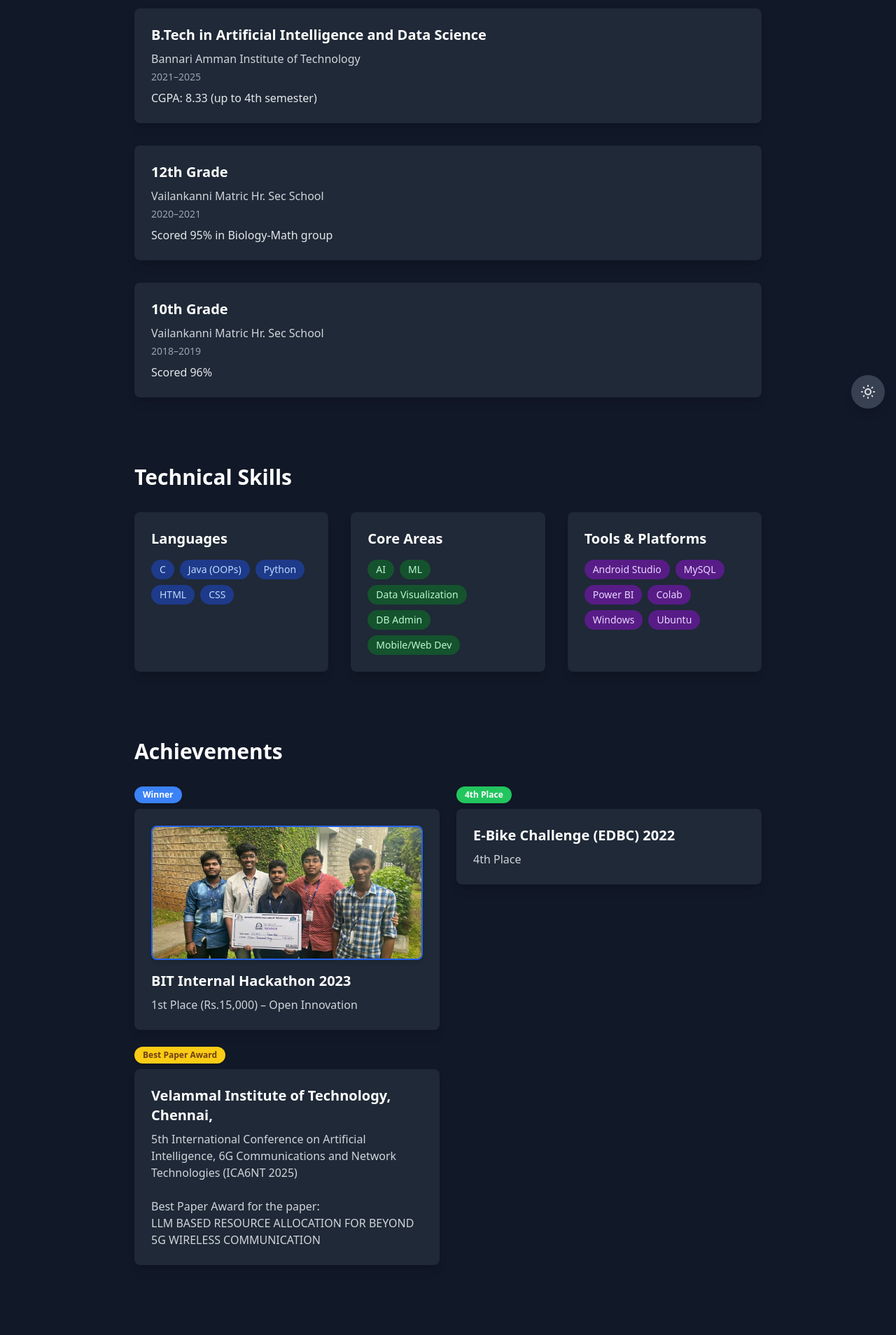
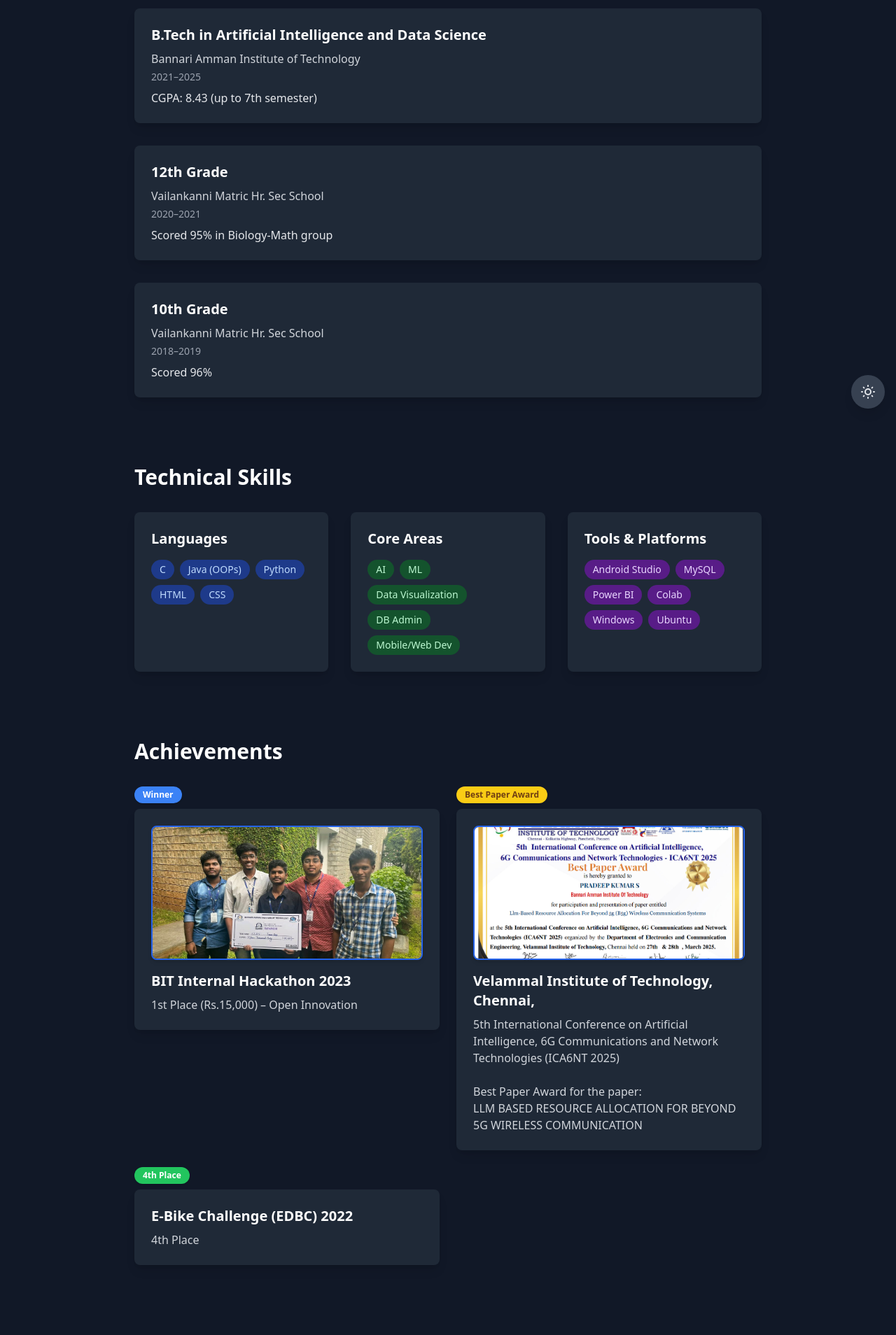
Before and after one commit to sujithk-kl/Portfolio, a React (Vite) app: page /about in a window 1280 px wide. Shown: the part 200-2108 px from the top of the page at 70% size. Built offline with nearby package versions, Linux system fonts and the light colour scheme.

Commit message:
project data update

```diff
--- a/src/components/pages/About.jsx
+++ b/src/components/pages/About.jsx
@@ -1,4 +1,5 @@
 import bitHackWinImg from '../../assets/bit-hack-win.jpeg';
+import bestPaperImg from '../../assets/best-paper.png';
 import EducationSection from '../about/EducationSection';
 import SkillsSection from '../about/SkillsSection';
 import AchievementsSection from '../about/AchievementsSection';
@@ -11,7 +12,7 @@ const About = () => {
       degree: 'B.Tech in Artificial Intelligence and Data Science',
       institution: 'Bannari Amman Institute of Technology',
       period: '2021–2025',
-      details: 'CGPA: 8.33 (up to 4th semester)',
+      details: 'CGPA: 8.43 (up to 7th semester)',
     },
     {
       degree: '12th Grade',
@@ -40,6 +41,14 @@ const About = () => {
       image: bitHackWinImg,
     },
     {
+      title: 'Velammal Institute of Technology, Chennai,',
+      description: `5th International Conference on Artificial Intelligence, 6G Communications and Network Technologies (ICA6NT 2025)
+
+Best Paper Award for the paper:
+LLM BASED RESOURCE ALLOCATION FOR BEYOND 5G WIRELESS COMMUNICATION`,
+      image: bestPaperImg,
+    },
+    {
       title: 'E-Bike Challenge (EDBC) 2022',
       description: '4th Place',
     },
@@ -50,13 +59,6 @@ const About = () => {
     {
       title: 'President',
       description: 'IAENG Technical Society (2023–2024)',
-    },
-    {
-      title: 'Velammal Institute of Technology, Chennai,',
-      description: `5th International Conference on Artificial Intelligence, 6G Communications and Network Technologies (ICA6NT 2025)
-
-Best Paper Award for the paper:
-LLM BASED RESOURCE ALLOCATION FOR BEYOND 5G WIRELESS COMMUNICATION`,
     },
   ];
 
```
Also changed, not shown: src/assets/best-paper.png (added).
